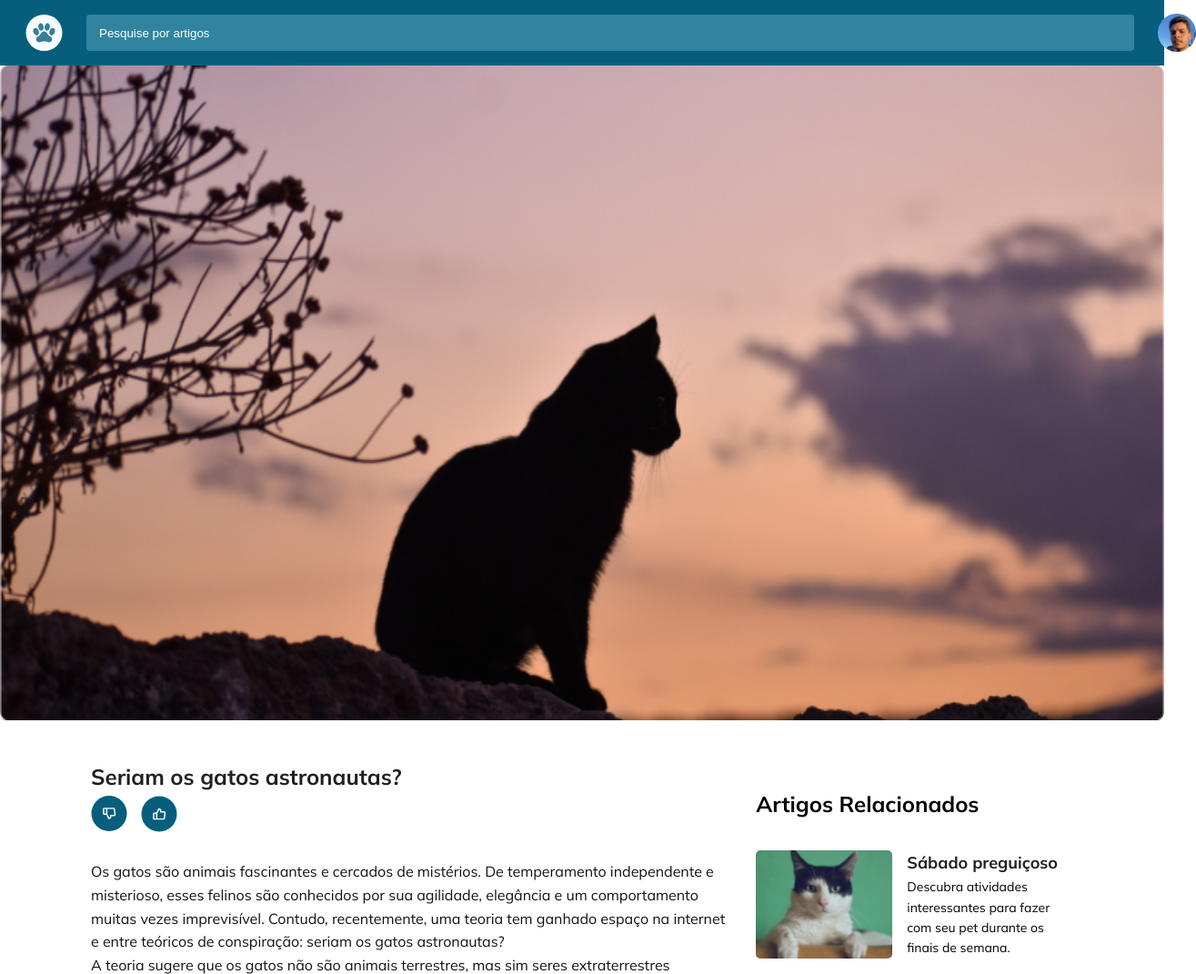
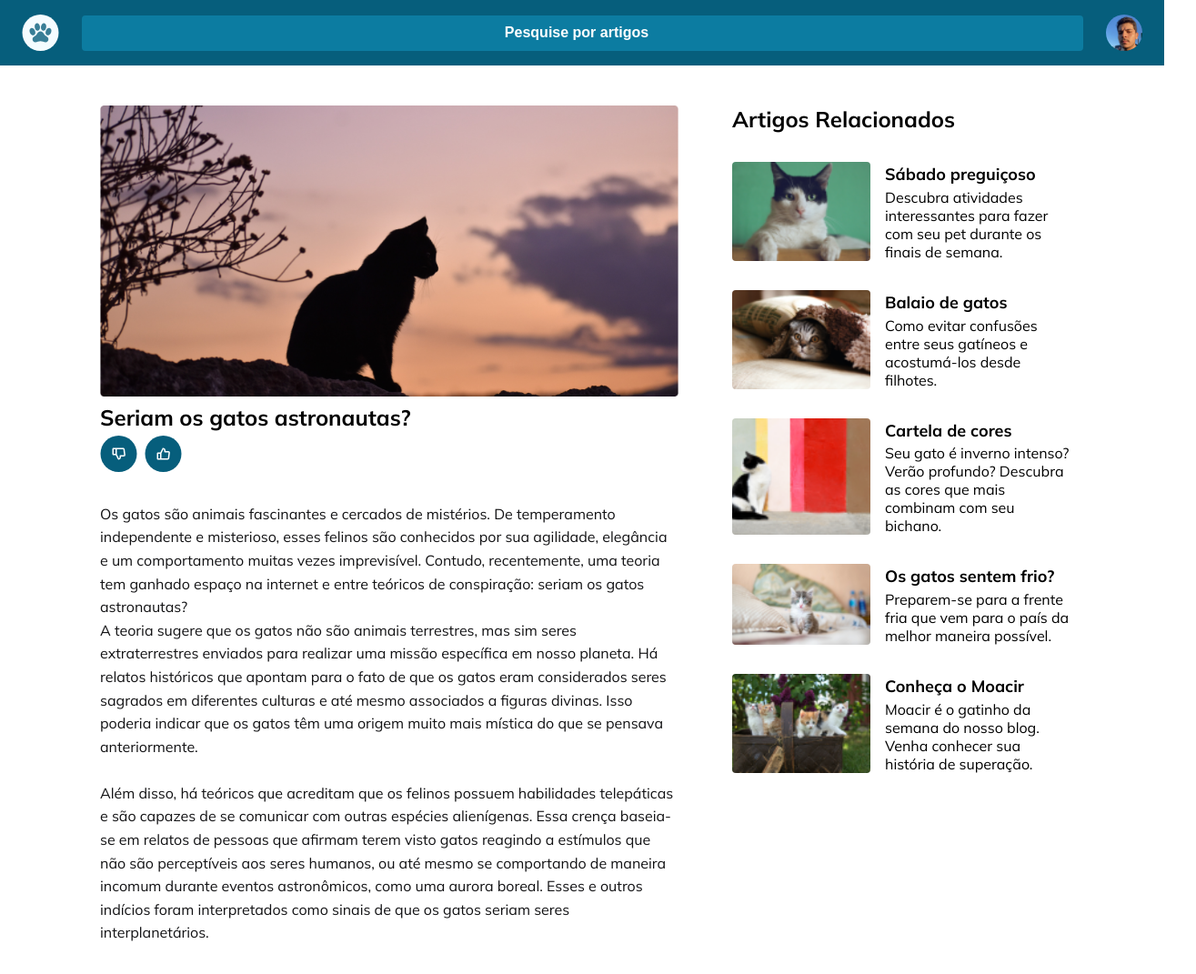
Before and after one commit to danielgm23/BLOG-GATOS, a plain HTML site: page index.html in a window 1280 px wide. Shown: the top 1071 px of the page at 91% size, 1315 px wide, since content can reach past the window. Drawn offline with Linux system fonts and the light colour scheme.

Commit message:
commit 14/03

```diff
--- a/index.html
+++ b/index.html
@@ -12,35 +12,38 @@
 <body>
     <div id="app">
     <header>
-        <nav>
+            <div class="header">
                 <img src="Assets/paw.svg" alt="patinha de gato logo">
 
-            <form >
-            <div class="input-wrapper">
-                <input type="text" placeholder="Pesquise por artigos">
-            </div>
+                <form class="input-wrapper" >
+                    <label class="search-label" for="block-search">Caixa de pesquisa</label>
+                    <input class="search-input" type="search" name="" id="block-search" placeholder="Pesquise por artigos">
+
                 </form>
 
                 <img class="my-figure" src="Assets/foto.jpg" alt="my-picture">
-        </nav>
+            </div>
     </header>
 
     <main>
-        <img src="Assets/gatoprincipal.png" alt="imagem de gato com sombra">
+
+    <div id="media">
+
+        <img class="cat-figure" src="Assets/gatoprincipal.png" alt="imagem de gato com sombra">
         <div class="page">
 
             <div class="firt-conteudo">
 
+            <h1>Seriam os gatos astronautas?</h1>
 
-            <h1>Seriam os gatos astronautas?</h1>
-            <div class="conteudo">
+            <div class="option-like">
             <div class="button-image">
-                <button class="button-deslike"></button>
+
                     <img src="Assets/deslike.svg" alt="">
 
             </div>
             <div class="button-image">
-                <button class="button-like">like</button>
+
                 <img src="Assets/like.svg" alt="">
             </div>
             </div>
@@ -61,11 +64,15 @@ alienígenas. Essa crença baseia-se em relatos de pessoas que afirmam terem vis
             </div>
         </div>
 
+        </div>
 
-            <div class="relation-article">
+    </div>
+
+
+            <aside>
 
                 <h2>Artigos Relacionados</h2>
-
+                    <div class="article">
                         <div class="galery">
                             <img src="Assets/gato1.png" alt="gato">
                             <div class="secundary-text">
@@ -101,8 +108,12 @@ alienígenas. Essa crença baseia-se em relatos de pessoas que afirmam terem vis
                                 <p> Moacir é o gatinho da semana do nosso blog. Venha conhecer sua história de superação.</p>
                             </div>
                         </div>
+                    </div>
+                </aside>
 
-            </div>
+
+
+
 
     </div>
 
--- a/style.css
+++ b/style.css
@@ -9,214 +9,152 @@
     font-family: "Mulish", sans-serif;
 }
 body {
-    width: 45.0rem;
-    margin: auto;
+    font-size: 1.6rem;
+    height: 100vh;
+    overflow-x: hidden;
+}
+#app {
+    display: grid;
+    grid-template-rows: max-content 1fr max-content;
+}
+
+.header {
+    display: flex;
+    align-items: center;
+    gap: 2.5rem;
+    background-color: #065E7C;
+
+    padding: 1.6rem 2.4rem;
+}
+
+.search-label {  /*aqui eu deixei a label sem aparecer*/
+    position: absolute;
+    display: block;
+    overflow: hidden;
+    width: 1px;
+    height: 1px;
+}
+
+.my-figure {
+    width: 4.0rem;
+    height: 4.0rem;
+    border-radius: 100%;
+}
+
+.input-wrapper {
+    flex: 1;
+}
+
+.search-input {
+    width: 100%;
+    border-radius: 4px;
+    background-color: #0c7ca1;
+    border: none;
+    padding: 1.2rem 1.2rem;
+    color: white;
+}
+.search-input::placeholder {
+    color: white;
+    text-align: center;
+    font-size: 1.6rem;
+    font-style: normal;
+    font-weight: 600;
+    line-height: 100%; /* 16px */
+
 
 }
 
-nav {
-    display: flex;
-    flex-direction: row;
+.cat-figure {
+    width: 100%;
 
-    align-items: center;
-
-    height: 7.2rem;
-    gap: 2.6rem;
-
-    padding: 1.6rem 2.8rem;
-
-    background-color: #065E7C;
-}
-
-nav input {
-    width: 24.0rem;
-    height: 4.0rem;
-    border: none;
-    border-radius: 4px;
-    background-color: #3184a0;
-
-    color: white;
-
-    padding: 1.2rem 1.4rem;
-}
-nav input::placeholder {
-    color: white;
-
-}
-.my-figure {
-    border-radius: 100%;
-    width: 4.2rem;
-    height: 4.2rem;
-
-}
-.conteudo {
-    display: flex;
-    flex-direction: row;
-    align-items: center;
-    gap: 1.5rem;
-}
-.button-image {
-    position: relative;
-    display: inline-block;
-}
-
-.button-deslike {
-    width: 40px; /* ajuste conforme necessário */
-    height: 40px; /* ajuste conforme necessário */
-    background-color: transparent;
-    border: none; /* remova a borda */
-}
-
-.button-image img {
-    position: absolute;
-    top: 0;
-    left: 0;
-    width: 100%; /* cobre toda a largura do botão */
-    height: 100%; /* cobre toda a altura do botão */
-}
-
-.button-image {
-    position: relative;
-    display: inline-block;
-}
-
-.button-like {
-    width: 40px; /* ajuste conforme necessário */
-    height: 40px; /* ajuste conforme necessário */
-    background-color: transparent;
-    border: none; /* remova a borda */
-}
-
-.button-image img {
-    position: absolute;
-    top: 0;
-    left: 0;
-    width: 100%; /* cobre toda a largura do botão */
-    height: 100%; /* cobre toda a altura do botão */
-}
-main {
-    overflow: hidden;
-}
-
-main img {
-    object-fit: conver;
-    width: 100%;
-    aspect-ratio: 16/9;
 }
 
 .page {
-    padding: 0 2.4rem 3.9rem;
+    padding: 0 2.5rem  ;
 }
 
+aside {
+    padding: 0 2.5rem 3.0rem ;
+}
 h1 {
 
-    color: var(--Platform-Aliases-Shape-principal, #202024);
     font-size: 2.4rem;
     font-weight: 700;
     line-height: 160%; /* 38.4px */
-
 }
-
-.buttom-image {
-    margin-top: .8rem;
+.option-like {
+    display: flex;
+    gap: .8rem;
 }
 
 .information {
     margin-top: 3.0rem;
-    color: var(--Platform-Aliases-Background, #121214);
-    font-family: Mulish;
+    color:#121214;
     font-size: 1.6rem;
+    font-style: normal;
     font-weight: 400;
     line-height: 160%; /* 25.6px */
 
+}
+.article {
+    margin-top: 3.2rem;
+    display: flex;
+    flex-direction: column;
+    gap: 3.2rem;
 
 }
 
-
-h2 {
-    margin-top: 3.0rem;
-}
-h1, h2 {
-
-font-family: Mulish;
-font-size: 2.4rem;
-font-weight: 700;
-line-height: 160%; /* 38.4px */
-
-}
-.relation-article {
-    display: flex;
-    flex-direction: column;
-    gap: 3.2rem;
+aside {
+    margin-top: 3.4rem;
 }
 .galery {
     display: flex;
     flex-direction: row;
     gap: 1.6rem;
-
-
-    font-family: Mulish;
-    font-size: 1.4rem;
-    font-style: normal;
-    font-weight: 400;
-    line-height: 160%; /* 22.4px */
+}
+.galery img {
+    object-fit: cover;
+    aspect-ratio: 16/9;
+    border-radius: 4px;
 
 }
+
 .galery strong {
-    color: var(--Platform-Aliases-Shape-principal, #202024);
+
     font-family: Mulish;
     font-size: 1.8rem;
     font-style: normal;
     font-weight: 700;
     line-height: 160%; /* 28.8px */
-
-
-}
-
-
-.galery img {
-    width: 15.0rem;
-    object-fit: cover;
-    aspect-ratio: 16/9;
-    border-radius: 5px;
 }
 
 footer {
     text-align: center;
-    padding: 2.6rem 0;
-    background-color: #3184a0;
+    background-color: #0c7ca1;
     color: #FFF;
-    text-align: center;
-
-    font-family: Mulish;
-    font-size: 16px;
-    font-style: normal;
+    font-size: 1.6rem;
     font-weight: 600;
     line-height: normal;
+
+    padding: 2.6rem 1.6rem;
 }
-@media (min-width: 70rem) {
+
+@media (min-width: 70em) {
 
 
 
-body {
-    width: 100vw;
+main {
+    display: grid;
+    grid-template-columns: 60% 40%;
+    column-gap: 3.4rem;
+
+    padding: 4.4rem 11.0rem;
 }
-
-nav {
-    width: 100%;
+.page {
+    padding: 0;
 }
-
-nav input {
-    width: 90vw;
-}
-
-
-.page{
-    display: grid;
-    grid-template-columns: 2fr 1fr;
-    column-gap: 3.4rem;
-    padding: 4.0rem 10.0rem;
-    margin: auto;
+aside {
+    margin: 0;
 }
 
 }
```
Lines whose indentation alone changed are shown as unchanged.
